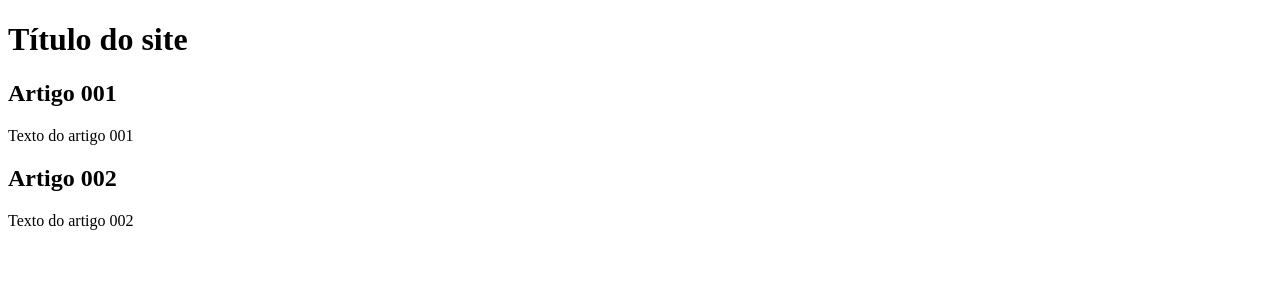
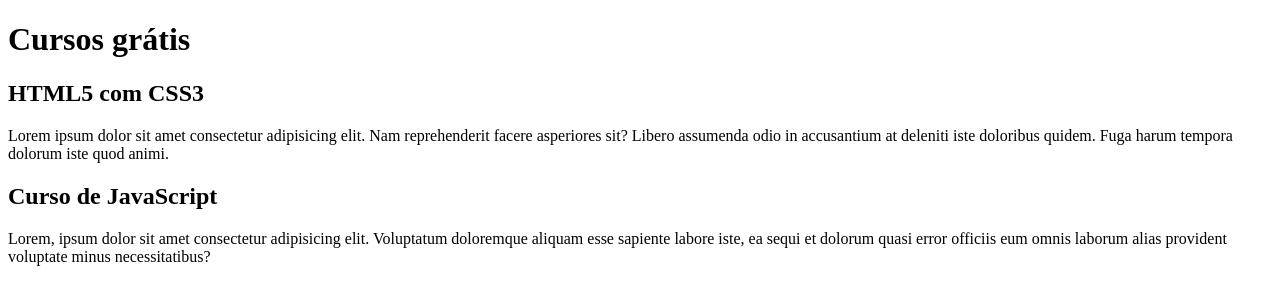
Before and after one commit to biel-sebold/projeto-site, a plain HTML site: page index.html in a window 1280 px wide. Drawn offline with Linux system fonts and the light colour scheme.

Commit message:
Update index.html

```diff
--- a/index.html
+++ b/index.html
@@ -8,15 +8,15 @@
 <body>
     <main>
         <header>
-            <h1>Título do site</h1>
+            <h1>Cursos grátis</h1>
         </header>
         <article>
-            <h2>Artigo 001</h2>
-        <p>Texto do artigo 001</p>
+            <h2>HTML5 com CSS3</h2>
+        <p>Lorem ipsum dolor sit amet consectetur adipisicing elit. Nam reprehenderit facere asperiores sit? Libero assumenda odio in accusantium at deleniti iste doloribus quidem. Fuga harum tempora dolorum iste quod animi.</p>
             </article>
             <article>
-                <h2>Artigo 002</h2>
-                <p>Texto do artigo 002</p>
+                <h2>Curso de JavaScript</h2>
+                <p>Lorem, ipsum dolor sit amet consectetur adipisicing elit. Voluptatum doloremque aliquam esse sapiente labore iste, ea sequi et dolorum quasi error officiis eum omnis laborum alias provident voluptate minus necessitatibus?</p>
             </article>
     </main>
 </body>
```
